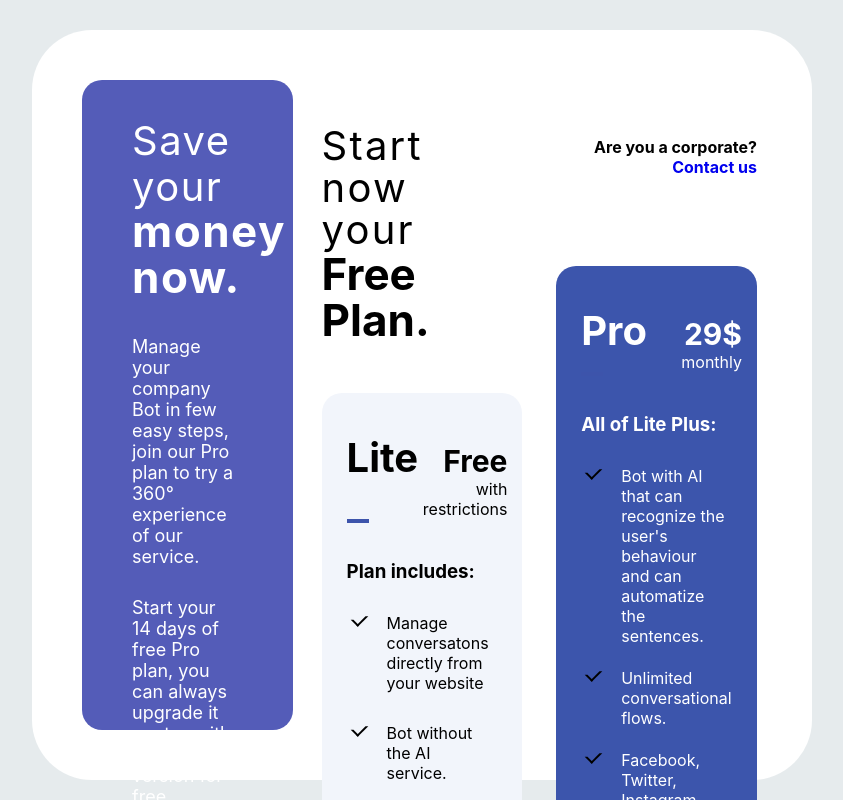
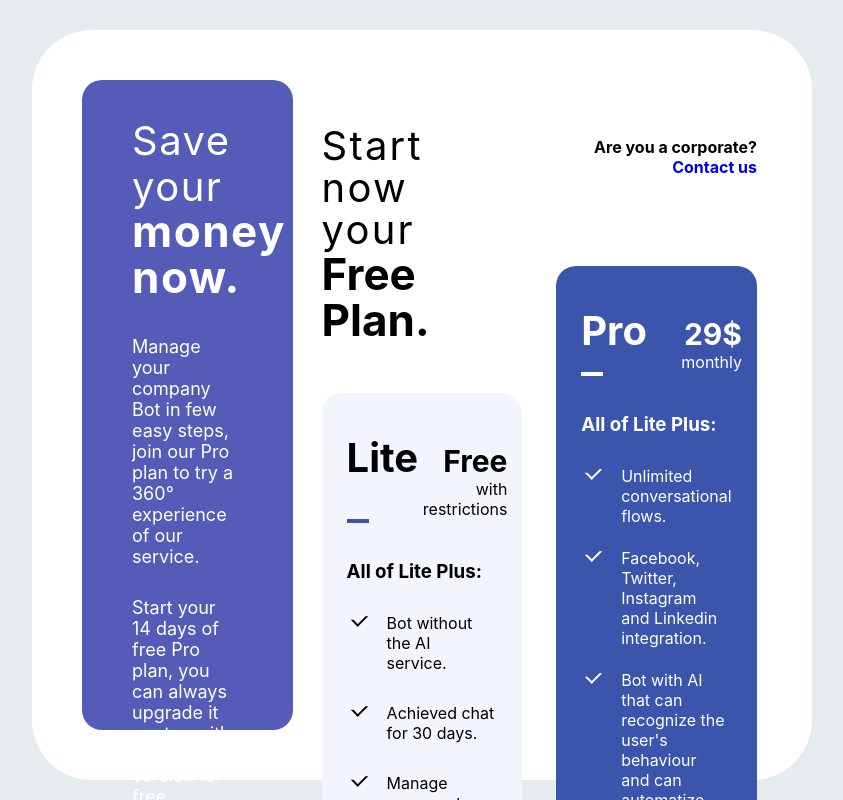
Before and after one commit to mohitchauhan07appinventiv/ReactTraining, a React (Create React App) app: page / in a window 1280 px wide. Shown: the top 800 px of the page, without its empty margins (218-1061 px from the left). Built offline with nearby package versions, Linux system fonts and the light colour scheme.

Commit message:
Completed 3 sections and passed properties to card element

```diff
--- a/src/modules/Assignment1/components/Lite.js
+++ b/src/modules/Assignment1/components/Lite.js
@@ -3,24 +3,24 @@ import Button from './StartButton';
 class Lite extends React.Component {
   render() {
     return (
-      <div style={{backgroundColor:this.props.bgColor, color:this.props.color}}className={"cardContainer"}>
+      <div style={{backgroundColor:this.props.card1.bgColor, color:this.props.card1.color}}className={"cardContainer"}>
         <div className={"Heading"}>
-          <h2>{this.props.headingText}</h2>
+          <h2>{this.props.card1.headingText}</h2>
           <div className="pricingSection">
-            <h3>{this.props.price}</h3>
-            <p>{this.props.limit}</p>
+            <h3>{this.props.card1.price}</h3>
+            <p>{this.props.card1.limit}</p>
           </div>
         </div>
-        <div className="hl" style={{color:this.props.color}}></div>
-        <h3 className={"cardTitle"}>{this.props.title}</h3>
+        <div className="hl" style={{borderColor:this.props.card1.color}}></div>
+        <h3 className={"cardTitle"}>{this.props.card1.title}</h3>
         <ul>
-            <li style={{margin:this.props.limarg}}><div><div className='innertick'></div></div>{this.props.list[0]}</li>
-            <li style={{margin:this.props.limarg}}><div><div className='innertick'></div></div>{this.props.list[1]}</li>
-            <li style={{margin:this.props.limarg}}><div><div className='innertick'></div></div>{this.props.list[2]}</li>
-            <li style={{margin:this.props.limarg}}><div><div className='innertick'></div></div>{this.props.list[3]}</li>
+            <li style={{margin:this.props.card1.limarg}}><div><div className={this.props.card1.class}></div></div>{this.props.card1.list[1]}</li>
+            <li style={{margin:this.props.card1.limarg}}><div><div className={this.props.card1.class}></div></div>{this.props.card1.list[2]}</li>
+            <li style={{margin:this.props.card1.limarg}}><div><div className={this.props.card1.class}></div></div>{this.props.card1.list[0]}</li>
+            <li style={{margin:this.props.card1.limarg}}><div><div className={this.props.card1.class}></div></div>{this.props.card1.list[3]}</li>
         </ul>
-        <a href="https://www.google.com" className="bottomText" style={{color:this.props.color, margin:this.props.bottomMarg}}>View all the features</a>
-        <Button color={this.props.btncolor} bgColor={this.props.color} />
+        <a href="https://www.google.com" className="bottomText" style={{color:this.props.card1.color, margin:this.props.card1.bottomMarg}}>View all the features</a>
+        <Button color={this.props.card1.btncolor} bgColor={this.props.card1.color} />
       </div>
     );
   }
--- a/src/modules/Assignment1/index.css
+++ b/src/modules/Assignment1/index.css
@@ -91,7 +91,7 @@
   font-size: 30px;
 }
 .cardContainer .hl {
-  border-top: 4px solid rgb(61, 84, 171);
+  border: 2px solid rgb(61, 84, 171);
   width: 22px;
 }
 .cardContainer .Heading h2 {
@@ -194,6 +194,9 @@
     transform: rotate(-45deg);
     margin: 0px 20px 0px 5px;
 }
+.innertick.pro{
+  border-color: transparent transparent white white;
+}
 .proColumn .contactUsContainer{
     display: flex;
     flex-direction: column;
--- a/src/modules/Assignment1/index.js
+++ b/src/modules/Assignment1/index.js
@@ -5,6 +5,38 @@ import Card from "./components/Lite";
 
 class Assignment1 extends React.Component {
   render() {
+    const card1={
+        headingText:"Lite",
+        price:"Free",
+        limit:'with restrictions',
+        title:"All of Lite Plus:",
+        class:'innertick',
+        list:[
+            "Manage conversatons directly from your website",
+            "Bot without the AI service.",
+            "Achieved chat for 30 days.",
+            "Free, for always.",
+        ],
+    }
+    const card2={
+        headingText:"Pro",
+              bgColor:"rgb(60,85,172)",
+              color:"white",
+              price:"29$",
+              limit:"monthly",
+              title:"All of Lite Plus:",
+              class:'innertick pro',
+              list:[
+                "Bot with AI that can recognize the user's behaviour and can automatize the sentences.",
+                "Unlimited conversational flows.",
+                "Facebook, Twitter, Instagram and Linkedin integration.",
+                "Achieved chat without limits.",
+              ],
+              limarg:"0px 0px 22px 0px",
+              btncolor:'black',
+              bottomMarg:'64px 0px 20px 0px'
+    }
+
     return (
       <div className={"mainContainer"}>
         <div className={"innerContainer"}>
@@ -17,16 +49,7 @@ class Assignment1 extends React.Component {
               <br /> your <span className={"freePlanText"}>Free Plan.</span>
             </h1>
             <Card
-              headingText={"Lite"}
-              price={"Free"}
-              limit={"with restrictions"}
-              title={"Plan includes:"}
-              list={[
-                "Manage conversatons directly from your website",
-                "Bot without the AI service.",
-                "Achieved chat for 30 days.",
-                "Free, for always.",
-              ]}
+              card1={card1}
             />
           </div>
           <div className={"proColumn"}>
@@ -35,21 +58,7 @@ class Assignment1 extends React.Component {
                 <p className='cotactUsLink'><a href='#'>Contact us</a></p>
             </div>
             <Card
-              headingText={"Pro"}
-              bgColor={"rgb(60,85,172)"}
-              color={"white"}
-              price={"29$"}
-              limit={"monthly"}
-              title={"All of Lite Plus:"}
-              list={[
-                "Bot with AI that can recognize the user's behaviour and can automatize the sentences.",
-                "Unlimited conversational flows.",
-                "Facebook, Twitter, Instagram and Linkedin integration.",
-                "Achieved chat without limits.",
-              ]}
-              limarg={"0px 0px 22px 0px"}
-              btncolor={'black'}
-              bottomMarg={'64px 0px 20px 0px'}
+                card1={card2}
             />
           </div>
         </div>
```
Also changed, not shown: src/modules/Assignment1/components/Pro.js (deleted).
